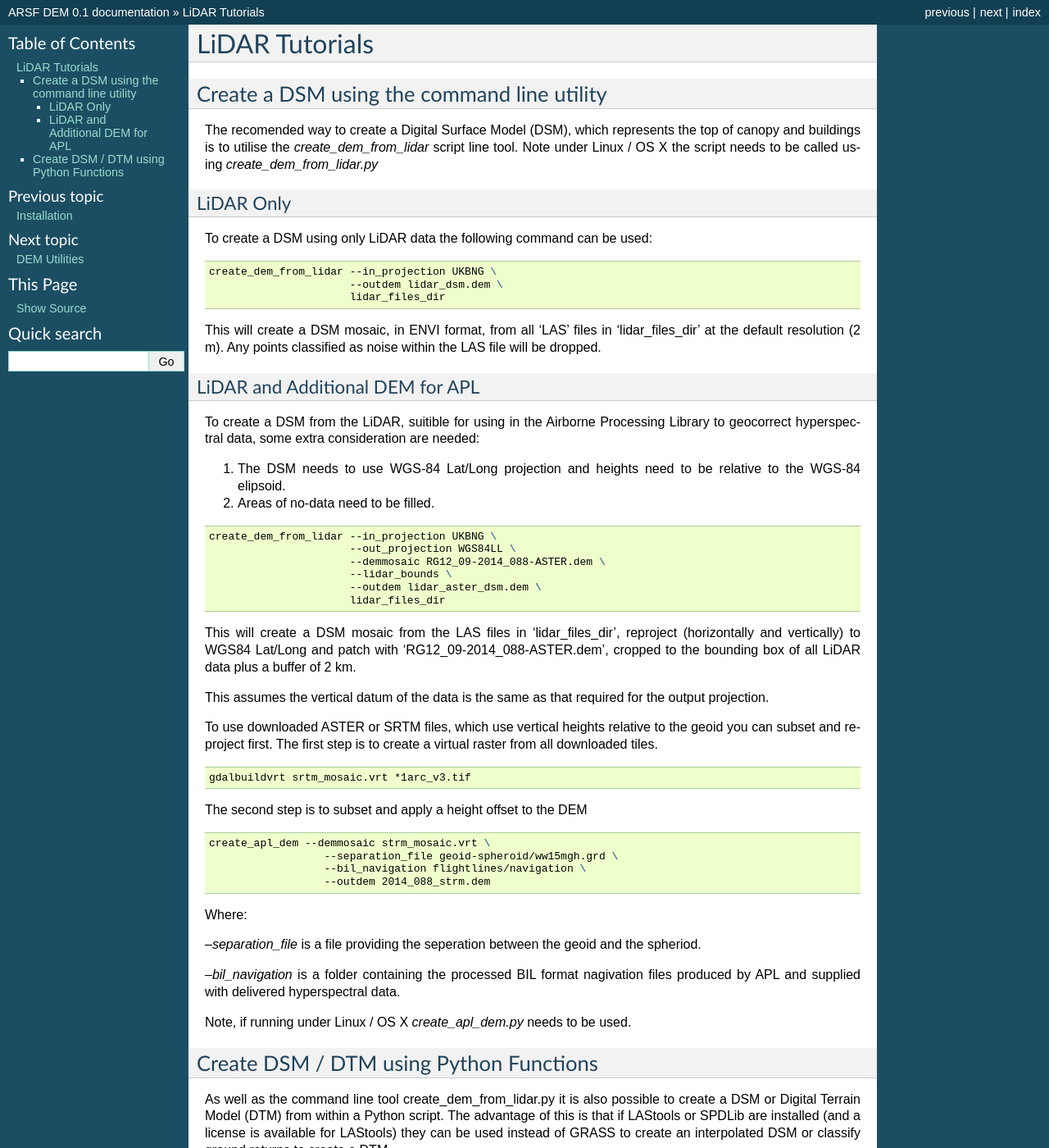
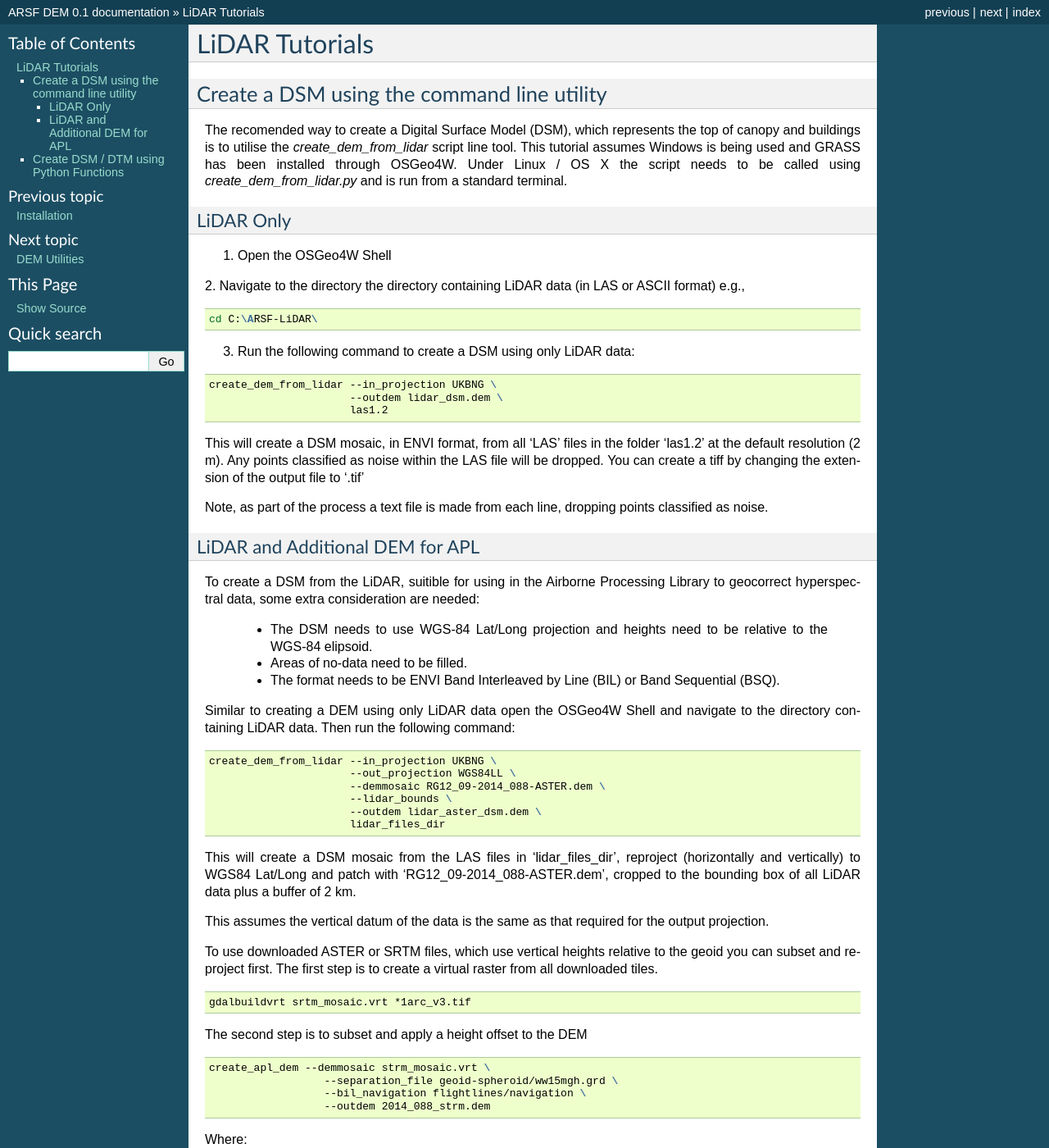
Before and after one commit to pmlrsg/arsf_dem_scripts, a Sphinx documentation site: the page built from doc/source/tutorial_lidar.rst, in a window 1280 px wide and 1400 px high. Shown: the whole window at 82% size. Built offline with Sphinx 7.4.7, drawn with Linux system fonts in a browser that asks for light colours; formulas are drawn with MathJax 3; pages that are not in the unit, such as notebooks, are missing from menus; some of the changed text lies outside the part shown.

Commit message:
More updates to DEM script documentation for training.

```diff
--- a/doc/source/tutorial_lidar.rst
+++ b/doc/source/tutorial_lidar.rst
@@ -1,28 +1,39 @@
 LiDAR Tutorials
-===============
+================
 
 Create a DSM using the command line utility
 ---------------------------------------------
 
 The recomended way to create a Digital Surface Model (DSM), which represents the
 top of canopy and buildings is to utilise the `create_dem_from_lidar` script
-line tool. Note under Linux / OS X the script needs to be called using
-`create_dem_from_lidar.py`
+line tool. This tutorial assumes Windows is being used and GRASS has been installed
+through OSGeo4W. Under Linux / OS X the script needs to be called using
+`create_dem_from_lidar.py` and is run from a standard terminal.
 
 LiDAR Only
 ~~~~~~~~~~~
 
-To create a DSM using only LiDAR data the following command can be used:
+1. Open the OSGeo4W Shell
+2. Navigate to the directory the directory containing LiDAR data (in LAS or ASCII format)
+e.g.,
+
+.. code-block:: bash
+
+   cd C:\ARSF-LiDAR\
+
+3. Run the following command to create a DSM using only LiDAR data:
 
 .. code-block:: bash
 
    create_dem_from_lidar --in_projection UKBNG \
                          --outdem lidar_dsm.dem \
-                         lidar_files_dir
+                         las1.2
 
-This will create a DSM mosaic, in ENVI format, from all 'LAS' files in 'lidar_files_dir'
+This will create a DSM mosaic, in ENVI format, from all 'LAS' files in the folder 'las1.2'
 at the default resolution (2 m). Any points classified as noise within the LAS file
-will be dropped.
+will be dropped. You can create a tiff by changing the extension of the output file to '.tif'
+
+Note, as part of the process a text file is made from each line, dropping points classified as noise.
 
 
 LiDAR and Additional DEM for APL
@@ -31,8 +42,12 @@ LiDAR and Additional DEM for APL
 To create a DSM from the LiDAR, suitible for using in the Airborne Processing
 Library to geocorrect hyperspectral data, some extra consideration are needed:
 
-1. The DSM needs to use WGS-84 Lat/Long projection and heights need to be relative to the WGS-84 elipsoid.
-2. Areas of no-data need to be filled.
+   * The DSM needs to use WGS-84 Lat/Long projection and heights need to be relative to the WGS-84 elipsoid.
+   * Areas of no-data need to be filled.
+   * The format needs to be ENVI Band Interleaved by Line (BIL) or Band Sequential (BSQ).
+
+Similar to creating a DEM using only LiDAR data open the OSGeo4W Shell and navigate
+to the directory containing LiDAR data. Then run the following command:
 
 .. code-block:: bash
 
@@ -118,9 +133,29 @@ Similarly, if LAStools are available a DSM can be created using:
 Note, if you don't have a license for LAStools, this command will still run but will introduce
 artefacts, such as diagonal black lines.
 
-You can use these Python functions to iterate through a list of files.
+You can use these Python functions to iterate through a list of files within a
+Python script and create a DSM for each. For example:
 
-To create a DTM the function las_to_dtm is used. When the method is GRASS this just takes the last
+.. code-block:: python
+
+   import os
+   import glob
+   from arsf_dem import dem_lidar
+
+   # Search current directory for all files ending matching '*.LAS'
+   in_las_list = glob.glob('*.LAS')
+
+   # Itterate through list of files found
+   for in_las in in_las_list:
+      # Set name of output DEM as the same as LAS file
+      # but with '_dsm.tif' suffix
+      out_dsm_basename = os.path.splitext(os.path.split(in_las)[-1])[0]
+      out_dsm = os.path.join(out_dir, out_dsm_basename + '_dsm.tif')
+
+      # Run function to create DSM
+      dem_lidar.las_to_dsm(in_las,out_dsm)
+
+To create a DTM a similar function las_to_dtm is used. When the method is GRASS this just takes the last
 return. When SPDLib or LAStools are used a progressive morphology filter is used to classify ground
 returns and a DTM is generated by interpolating these points.
 
```
Also changed, not shown: other parts of doc/source/tutorial_lidar.rst (+1 -1 lines), doc/source/installation.rst (+7 -5 lines).
